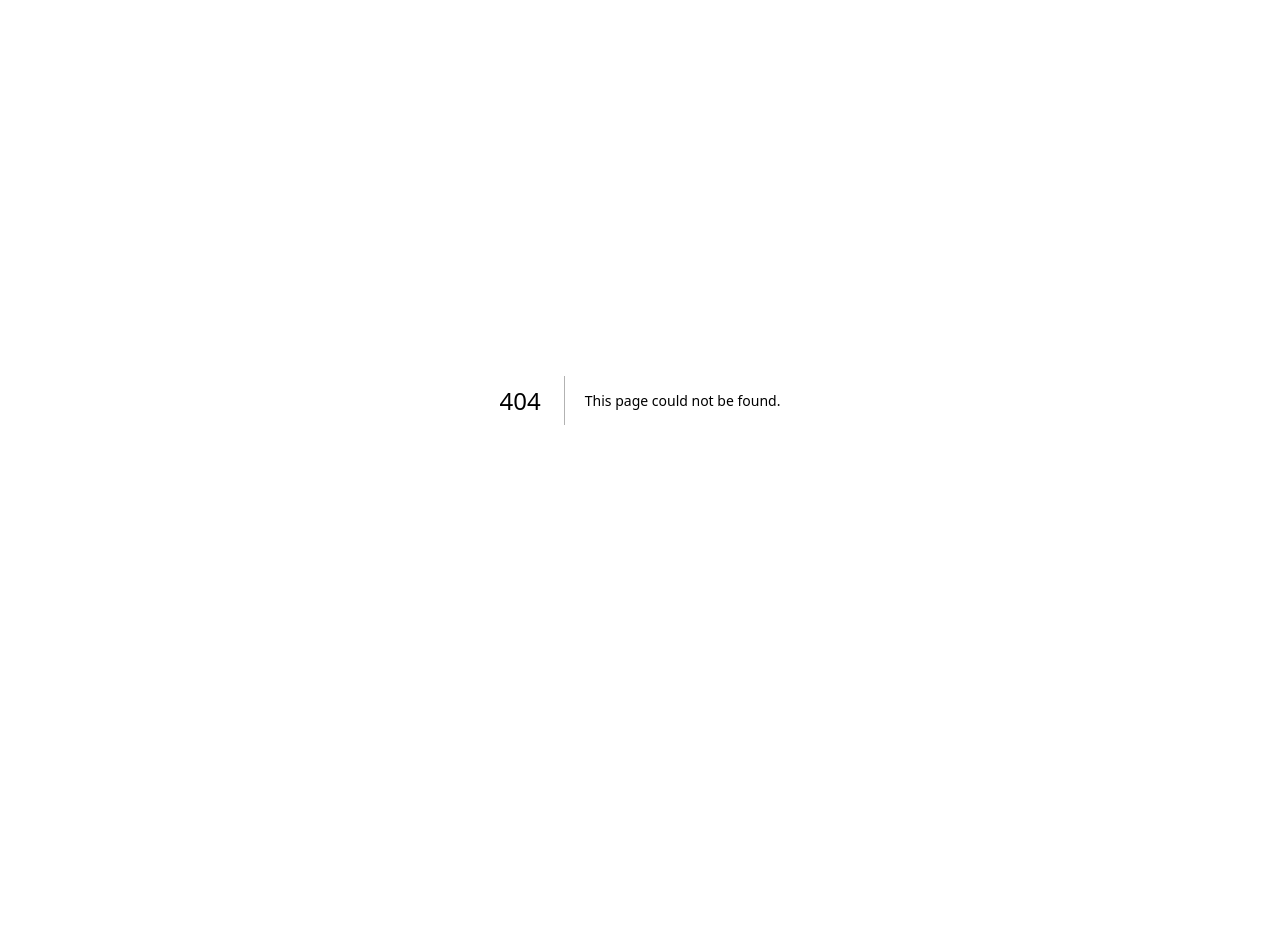
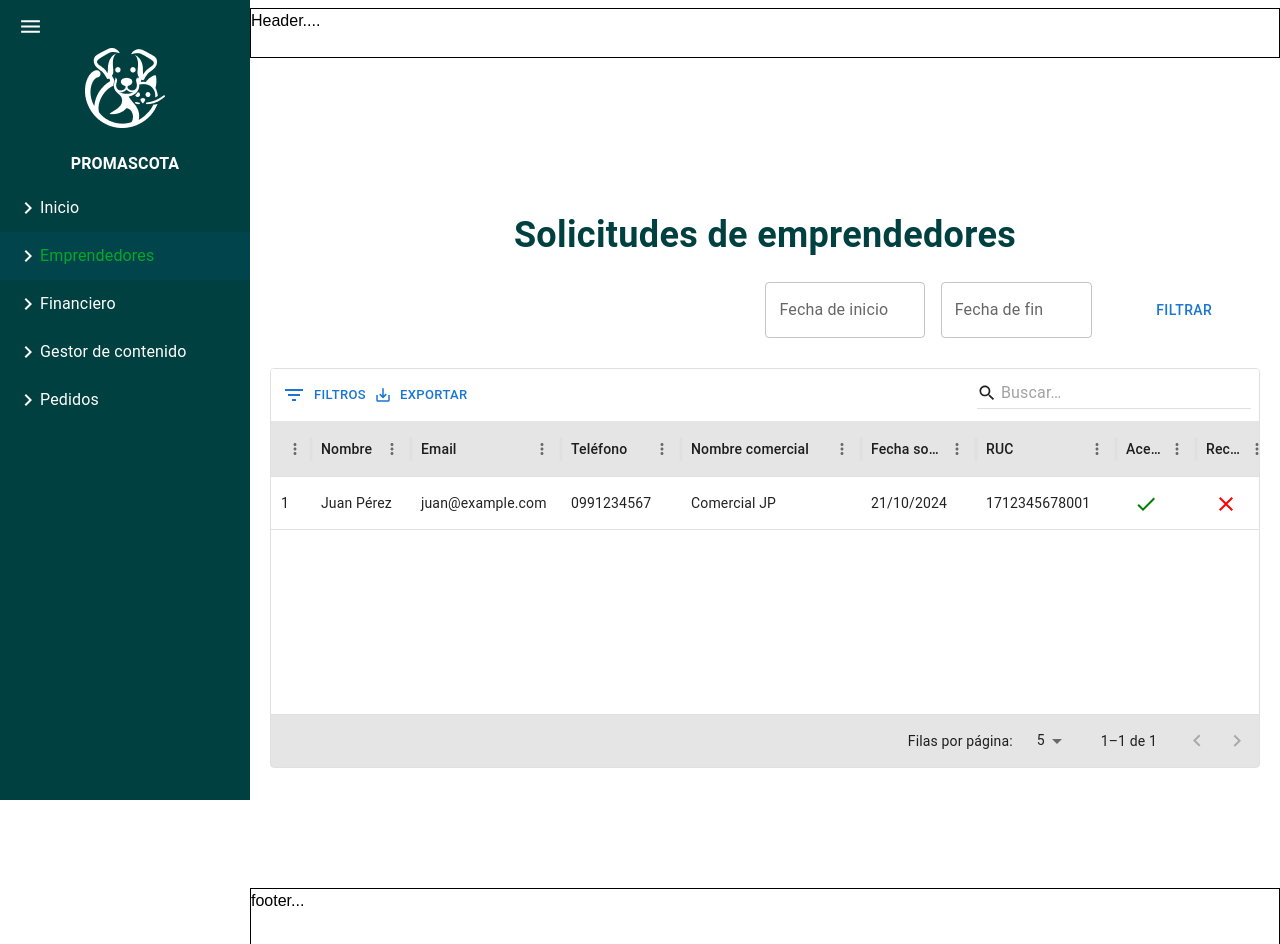
Before and after one commit to PROMASCOTA-TIC/Frontend-Administrator, a Next.js app: page /emprendedores/solicitudes in a window 1280 px wide. Before the commit this address had no page. Shown: the top 944 px of the page. Before the commit the page ends 800 px from the top, so only its background shows below. Built offline with nearby package versions, Linux system fonts and the light colour scheme.

Commit message:
feat: Crear tablas para componente de SolicitudesEmprendedores

```diff
--- a/src/app/(admin)/emprendedores/components/SolicitudesEmprendedores.tsx
+++ b/src/app/(admin)/emprendedores/components/SolicitudesEmprendedores.tsx
@@ -5,19 +5,19 @@ import { useForm, Controller } from "react-hook-form";
 import { AdapterDayjs } from "@mui/x-date-pickers/AdapterDayjs";
 import { LocalizationProvider } from "@mui/x-date-pickers/LocalizationProvider";
 import { DatePicker } from "@mui/x-date-pickers/DatePicker";
-import { Button, Typography, Box, TextField, Grid2, IconButton } from "@mui/material";
-import { DataGrid, GridColDef, GridRenderCellParams } from "@mui/x-data-grid";
+import { Button, Typography, Box, Grid2, IconButton } from "@mui/material";
+import { GridRenderCellParams } from "@mui/x-data-grid";
+import { DataGrid, GridColDef, GridToolbarContainer, GridToolbarExport, GridToolbarFilterButton, GridToolbarQuickFilter } from '@mui/x-data-grid';
 import CheckIcon from '@mui/icons-material/Check';
 import CloseIcon from '@mui/icons-material/Close';
 import "/src/assets/styles/emprendedores/general.css";
+import { themePalette } from "@/config/theme.config";
+import { esES } from '@mui/x-data-grid/locales';
+import 'dayjs/locale/es';
 
 interface DateFormValues {
   startDate: Dayjs | null;
   endDate: Dayjs | null;
-}
-
-interface NameFormValues {
-  ownerName: string;
 }
 
 interface RowData {
@@ -42,11 +42,9 @@ const rows: RowData[] = [
     ruc: "1712345678001",
     tipoVenta: "Directa",
   },
-  // Puedes agregar más datos aquí...
 ];
 
 export const SolicitudesEmprendedores = () => {
-  // Hook form para las fechas
   const {
     handleSubmit: handleDateSubmit,
     control: controlDate,
@@ -59,43 +57,26 @@ export const SolicitudesEmprendedores = () => {
     },
   });
 
-  // Hook form para la búsqueda por nombre
-  const {
-    handleSubmit: handleNameSubmit,
-    control: controlName,
-    formState: { errors: nameErrors },
-  } = useForm<NameFormValues>({
-    defaultValues: {
-      ownerName: "",
-    },
-  });
-
   const startDate = watchDate("startDate");
 
   const onDateSubmit = (data: DateFormValues) => {
     console.log("Filtrado por fechas:", data);
   };
 
-  const onNameSubmit = (data: NameFormValues) => {
-    console.log("Filtrado por nombre de propietario:", data);
-  };
-
   const columns: GridColDef[] = [
-    { field: "id", headerName: "ID", width: 10 },
-    { field: "nombrePropietario", headerName: "Nombre", width: 100 },
-    { field: "email", headerName: "Email", width: 150 },
-    { field: "telefono", headerName: "Teléfono", width: 100 },
-    { field: "nombreComercial", headerName: "Nombre comercial", width: 150 },
-    { field: "fechaSolicitud", headerName: "Fecha solicitud", width: 120 },
-    { field: "ruc", headerName: "RUC", width: 125 },
+    { field: "id", headerName: "ID", flex: 0.5, minWidth: 40 },
+    { field: "nombrePropietario", headerName: "Nombre", flex: 1, minWidth: 100 },
+    { field: "email", headerName: "Email", flex: 1.5, minWidth: 150 },
+    { field: "telefono", headerName: "Teléfono", flex: 1, minWidth: 120 },
+    { field: "nombreComercial", headerName: "Nombre comercial", flex: 1.5, minWidth: 180 },
+    { field: "fechaSolicitud", headerName: "Fecha solicitud", flex: 1, minWidth: 115 },
+    { field: "ruc", headerName: "RUC", flex: 1, minWidth: 140 },
     {
       field: "aceptar",
       headerName: "Aceptar",
-      width: 80,
+      flex: 0.5, minWidth: 80,
       renderCell: (params: GridRenderCellParams) => (
-        <IconButton size="medium"
-        sx={{ color: "green" }}
-        >
+        <IconButton size="medium" sx={{ color: "green" }}>
           <CheckIcon />
         </IconButton>
       ),
@@ -103,19 +84,28 @@ export const SolicitudesEmprendedores = () => {
     {
       field: "rechazar",
       headerName: "Rechazar",
-      width: 120,
+      flex: 0.5, minWidth: 80,
       renderCell: (params: GridRenderCellParams) => (
-        <IconButton size="medium"
-        sx={{ color: "red" }}
-        >
+        <IconButton size="medium" sx={{ color: "red" }}>
           <CloseIcon />
         </IconButton>
       ),
     },
   ];
 
-  const handleAction = (row: RowData, action: string) => {
-    console.log(`Acción ${action} para el ID: ${row.id}`);
+  const CustomToolbar = () => {
+    return (
+        <GridToolbarContainer sx={{ display: 'flex', justifyContent: 'space-between' }}>
+            <div>
+                <GridToolbarFilterButton />
+                <GridToolbarExport />
+            </div>
+            <GridToolbarQuickFilter
+                debounceMs={500}
+                sx={{ marginLeft: 'auto' }}
+            />
+        </GridToolbarContainer>
+    );
   };
 
   return (
@@ -124,25 +114,26 @@ export const SolicitudesEmprendedores = () => {
         sx={{
           display: "flex",
           flexDirection: "column",
-          marginLeft: { xs: "10px", sm: "20px", md: "250px" },
-          padding: "20px",
-          maxWidth: "calc(100% - 250px)",
-          boxSizing: "border-box",
-          minWidth: "300px"
+          padding: "0 20px",
+          width: "100%",
         }}
       >
-        {/* Formulario de búsqueda por nombre y fechas en la misma línea */}
-        <Grid2 container spacing={2} alignItems="center">
-          <Grid2
-            size={{ xs: 12, sm: 4, md: 2 }}
-            sx={{ minWidth: "150px" }}
-          >
+        {/* Título centrado */}
+        <Typography sx={{ marginBottom: "20px", textAlign: "center",
+        color:themePalette.primary, fontSize: "36px", fontWeight: "bold"
+       }}>
+          Solicitudes de emprendedores
+        </Typography>
+
+        <Grid2 container spacing={2} alignItems="center" justifyContent="flex-end">
+          <Grid2 size={{ xs: 12, sm: 4, md: 2.09 }}>
             <Controller
               name="startDate"
               control={controlDate}
               rules={{ required: "La fecha de inicio es obligatoria" }}
               render={({ field }) => (
                 <>
+                <LocalizationProvider dateAdapter={AdapterDayjs} adapterLocale="es">
                   <DatePicker
                     {...field}
                     format="DD/MM/YYYY"
@@ -150,6 +141,7 @@ export const SolicitudesEmprendedores = () => {
                     sx={{ width: "100%" }}
                     onChange={(date) => field.onChange(date)}
                   />
+                  </LocalizationProvider >
                   {dateErrors.startDate && (
                     <Typography color="error" variant="body2">
                       {dateErrors.startDate.message}
@@ -160,10 +152,7 @@ export const SolicitudesEmprendedores = () => {
             />
           </Grid2>
 
-          <Grid2
-            size={{ xs: 12, sm: 4, md: 2 }}
-            sx={{ minWidth: "150px" }}
-          >
+          <Grid2 size={{ xs: 12, sm: 4, md: 2 }}>
             <Controller
               name="endDate"
               control={controlDate}
@@ -178,6 +167,7 @@ export const SolicitudesEmprendedores = () => {
               }}
               render={({ field }) => (
                 <>
+                <LocalizationProvider dateAdapter={AdapterDayjs} adapterLocale="es">
                   <DatePicker
                     {...field}
                     format="DD/MM/YYYY"
@@ -186,6 +176,7 @@ export const SolicitudesEmprendedores = () => {
                     minDate={startDate || undefined}
                     onChange={(date) => field.onChange(date)}
                   />
+                  </LocalizationProvider>
                   {dateErrors.endDate && (
                     <Typography color="error" variant="body2">
                       {dateErrors.endDate.message}
@@ -196,74 +187,21 @@ export const SolicitudesEmprendedores = () => {
             />
           </Grid2>
 
-          {/* Botón Filtrar después de los campos de fechas */}
-          <Grid2
-            size={{ xs: 12, sm: 4, md: 2 }}
-            sx={{ minWidth: "80px" }}
-          >
+          <Grid2 size={{ xs: 12, sm: 4, md: 2 }}>
             <Button
               type="submit"
               className="buttonFiltrarBuscar"
-              sx={{ width: "100px" }}
+              sx={{ width: "100%" }}
               onClick={handleDateSubmit(onDateSubmit)}
             >
               Filtrar
             </Button>
           </Grid2>
-
-          <Grid2
-            size={{ xs: 12, sm: 6, md: 4 }}
-            sx={{ minWidth: "200px" }}
-          >
-            {/* Campo de texto para la búsqueda por nombre con validación */}
-            <Controller
-              name="ownerName"
-              control={controlName}
-              rules={{
-                required: "El nombre del propietario es obligatorio",
-                pattern: {
-                  value: /^[A-Za-z\s]+$/, // Solo acepta letras y espacios
-                  message: "El nombre solo debe contener letras",
-                },
-              }}
-              render={({ field }) => (
-                <>
-                  <TextField
-                    {...field}
-                    label="Nombre del propietario"
-                    variant="outlined"
-                    sx={{ width: "100%" }}
-                    onChange={(e) => field.onChange(e.target.value)}
-                  />
-                  {nameErrors.ownerName && (
-                    <Typography color="error" variant="body2">
-                      {nameErrors.ownerName.message}
-                    </Typography>
-                  )}
-                </>
-              )}
-            />
-          </Grid2>
-
-          {/* Botón Buscar */}
-          <Grid2
-            size={{ xs: 12, sm: 4, md: 2 }}
-            sx={{ minWidth: "80px" }}
-          >
-            <Button
-              type="submit"
-              className="buttonFiltrarBuscar"
-              sx={{ width: "100px" }}
-              onClick={handleNameSubmit(onNameSubmit)}
-            >
-              Buscar
-            </Button>
-          </Grid2>
         </Grid2>
 
-        {/* Tabla con 10 columnas */}
         <Box sx={{ height: 400, width: "100%", marginTop: "30px" }}>
           <DataGrid
+            localeText={esES.components.MuiDataGrid.defaultProps.localeText}
             rows={rows}
             columns={columns}
             initialState={{
@@ -272,6 +210,30 @@ export const SolicitudesEmprendedores = () => {
               },
             }}
             pageSizeOptions={[5, 10, 25]}
+            slots={{
+              toolbar: CustomToolbar,
+            }}
+            slotProps={{
+              toolbar: {
+                showQuickFilter: true,
+                quickFilterProps: { debounceMs: 500 },
+              },
+            }}
+            sx={{
+              '& .MuiDataGrid-toolbarContainer': {
+                backgroundColor: themePalette.cwhite,
+                padding: '0.5rem',
+                border: '0px solid',
+              },
+              '& .MuiDataGrid-columnHeader': {
+                backgroundColor: themePalette.black10,
+                fontWeight: 'bold',
+              },
+              '& .MuiDataGrid-footerContainer': {
+                backgroundColor: themePalette.black10,
+                fontWeight: 'bold',
+              },
+            }}
           />
         </Box>
       </Box>
--- a/src/app/(admin)/emprendedores/lista-emprendedores/page.tsx
+++ /dev/null
@@ -1,7 +0,0 @@
-import React from 'react'
-
-export const page = () => {
-  return (
-    <div>Lista ListaEmprendedores</div>
-  )
-}
--- /dev/null
+++ b/src/app/(admin)/emprendedores/lista/page.tsx
@@ -0,0 +1,9 @@
+import React from 'react'
+import { ListaEmprendedores } from '../components/ListaEmprendedores'
+
+
+export default function Lista() {
+  return (
+    <ListaEmprendedores />
+  )
+}
--- /dev/null
+++ b/src/app/(admin)/emprendedores/solicitudes/page.tsx
@@ -0,0 +1,8 @@
+import React from 'react'
+import { SolicitudesEmprendedores } from '../components/SolicitudesEmprendedores'
+
+export default function Solicitudes() {
+  return (
+    <SolicitudesEmprendedores />
+  )
+}
```
Also changed, not shown: src/app/(admin)/emprendedores/solicitudes-emprendedores/page.tsx (deleted).
